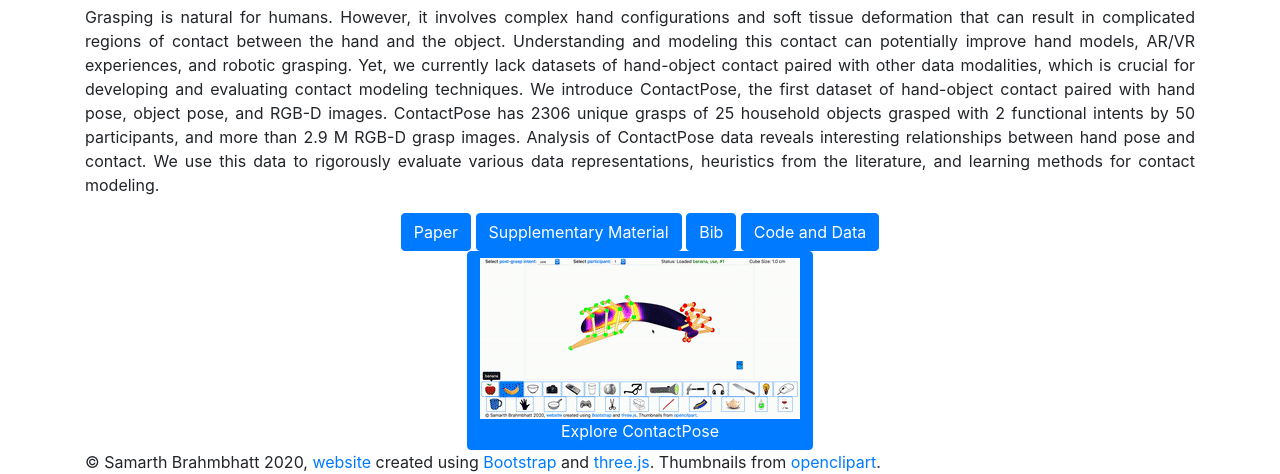
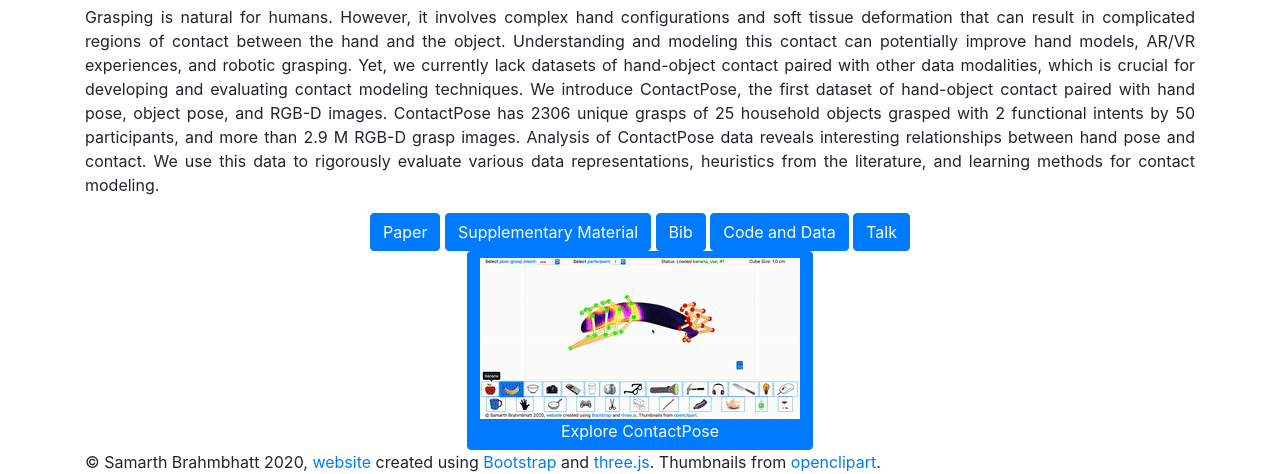
Before and after one commit to samarth-robo/contactdb_website, a website: page index.html in a window 1280 px wide. Shown: the part 374-848 px from the top of the page. Drawn offline with nearby package versions, Linux system fonts and the light colour scheme.

Commit message:
code and talk link

```diff
--- a/index.html
+++ b/index.html
@@ -61,7 +61,8 @@
                 <a class="btn btn-primary" href="http://arxiv.org/abs/2007.09545" role="button">Paper</a>
                 <a class="btn btn-primary" href="https://www.dropbox.com/s/f39z45bot3e4d2q/contactpose_eccv202020-supp.pdf?dl=1" role="button">Supplementary Material</a>
                 <a class="btn btn-primary" href="bib/contactpose.txt" role="button">Bib</a>
-                <a class="btn btn-primary" href="https://docs.google.com/forms/d/e/1FAIpQLSd2L4P5sSwZzRMTcinvNoFSrceW2w2zfD0vIM74cbxy9QpEuw/viewform?usp=sf_link" role="button">Code and Data</a>
+                <a class="btn btn-primary" href="https://github.com/facebookresearch/ContactPose" role="button">Code and Data</a>
+                <a class="btn btn-primary" href="https://youtu.be/IUH7GAQDfk0" role="button">Talk</a>
             </div>
         </div>
 
```
